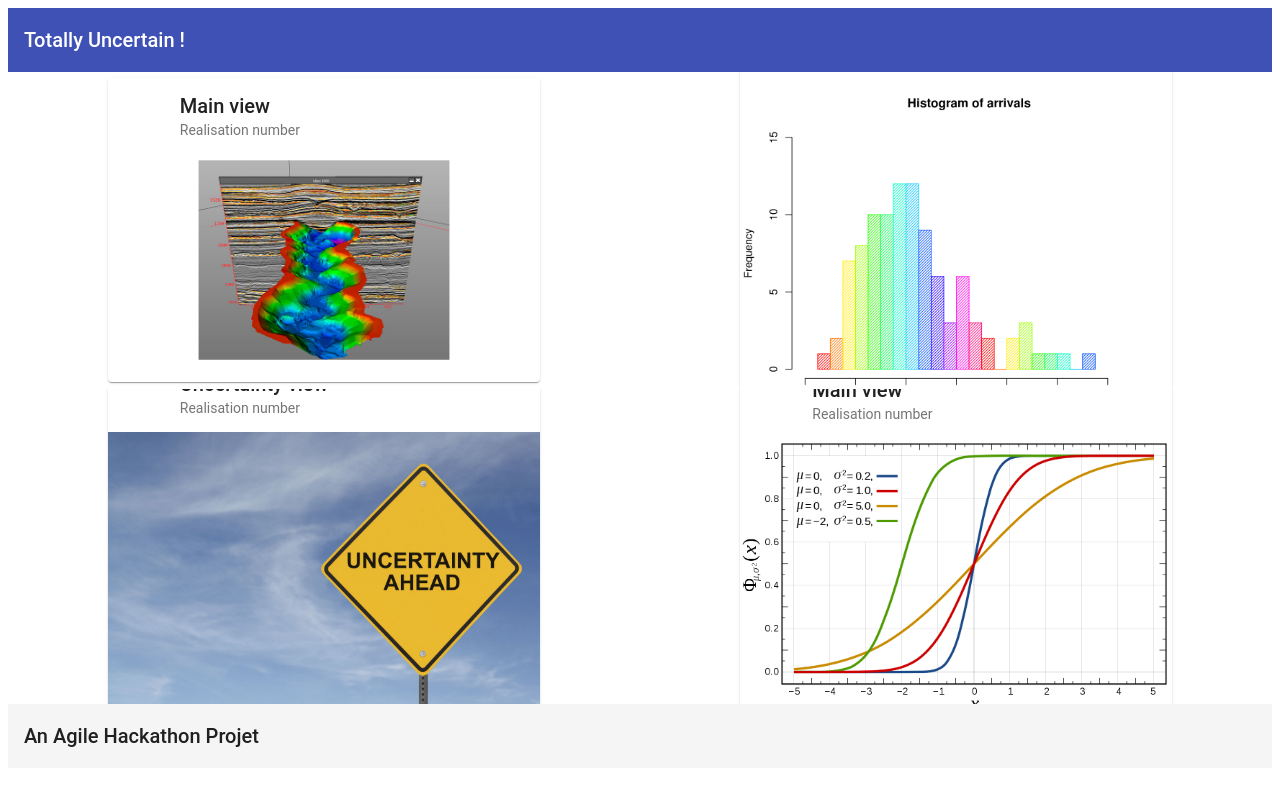
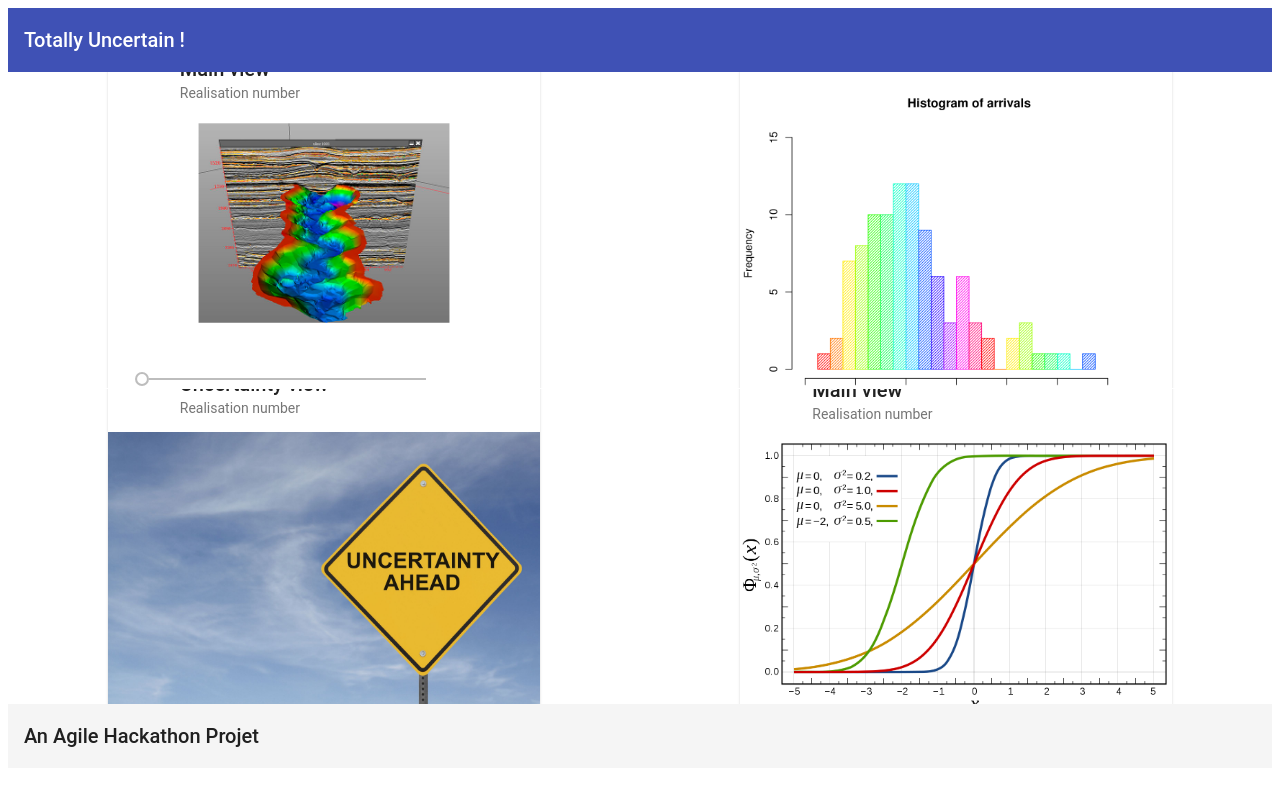
Before and after one commit to Zabamund/HackCPH18, an Angular app in the folder hack18grv/grv-app/: page / in a window 1280 px wide. Shown: the top 786 px of the page. Built offline with nearby package versions, Linux system fonts and the light colour scheme.

Commit message:
adding slider

```diff
--- a/hack18grv/grv-app/src/app/main-view/main-view.component.html
+++ b/hack18grv/grv-app/src/app/main-view/main-view.component.html
@@ -5,4 +5,16 @@
       <mat-card-subtitle>Realisation number</mat-card-subtitle>
     </mat-card-header>
     <img mat-card-image src="/assets/expertise_metiers_explo_be_02_interpretations_i1-slider960x470.png" alt="Main view">
+    <mat-slider
+        class="example-margin"
+        [disabled]="disabled"
+        [invert]="invert"
+        [max]="max"
+        [min]="min"
+        [step]="step"
+        [thumbLabel]="thumbLabel"
+        [tickInterval]="tickInterval"
+        [(ngModel)]="value"
+        [vertical]="vertical">
+    </mat-slider>
   </mat-card>
```
